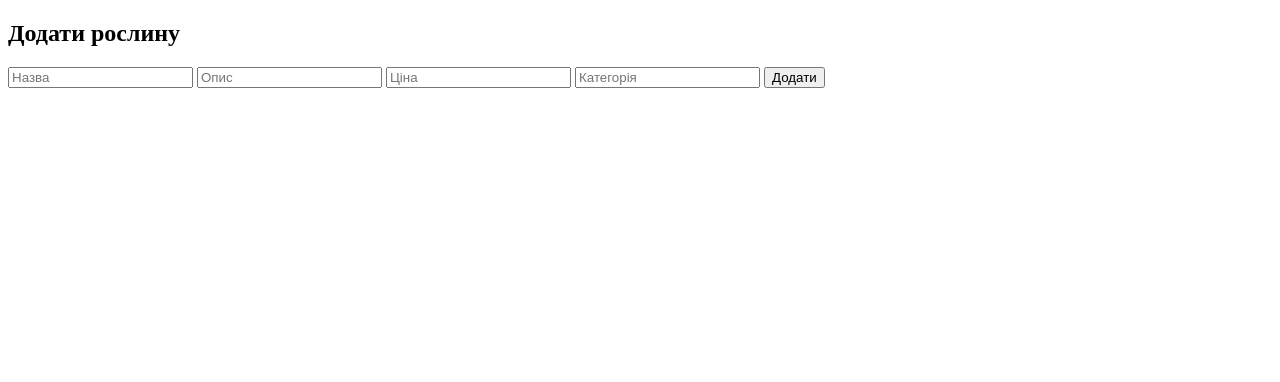
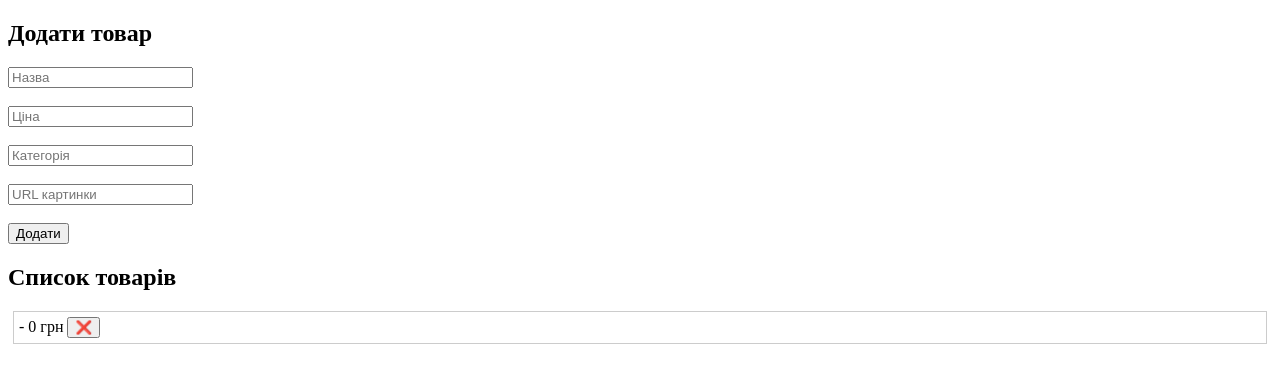
Before and after one commit to Ivanka3006/verdanoe, a website: page admin.html in a window 1280 px wide. Both pictures are taken after a click on the button "Додати". Drawn offline with Linux system fonts and the light colour scheme.

Commit message:
Update admin.html

```diff
--- a/admin.html
+++ b/admin.html
@@ -7,66 +7,67 @@
 
 <body>
 
-<h2>Додати рослину</h2>
+<h2>Додати товар</h2>
 
-<input id="name" placeholder="Назва">
-<input id="desc" placeholder="Опис">
-<input id="price" placeholder="Ціна">
-<input id="category" placeholder="Категорія">
+<input id="name" placeholder="Назва"><br><br>
+<input id="price" placeholder="Ціна"><br><br>
+<input id="category" placeholder="Категорія"><br><br>
+<input id="image" placeholder="URL картинки"><br><br>
 
-<button onclick="addPlant()">Додати</button>
+<button onclick="addProduct()">Додати</button>
+
+<h2>Список товарів</h2>
+<div id="list"></div>
 
 <script>
-function addPlant() {
+function addProduct() {
   const name = document.getElementById("name").value;
-  const desc = document.getElementById("desc").value;
   const price = document.getElementById("price").value;
   const category = document.getElementById("category").value;
+  const image = document.getElementById("image").value;
 
   let plants = JSON.parse(localStorage.getItem("plants")) || [];
 
-  plants.push({
-    name,
-    desc,
-    price,
-    category
-  });
-
-  localStorage.setItem("plants", JSON.stringify(plants));
-
-  alert("Додано!");
-
-  document.getElementById("name").value = "";
-  document.getElementById("desc").value = "";
-  document.getElementById("price").value = "";
-  document.getElementById("category").value = "";
-}
-</script>
-
-</body>
-</html>
-
-<script>
-function addProduct() {
-  let name = document.getElementById("name").value;
-  let price = document.getElementById("price").value;
-  let category = document.getElementById("category").value;
-  let image = document.getElementById("image").value;
-
-  let plants = JSON.parse(localStorage.getItem("plants")) || [];
-
-  let newProduct = {
+  const newProduct = {
     id: Date.now(),
-    name,
+    name: name,
     price: Number(price),
-    category,
-    image
+    category: category,
+    image: image
   };
 
   plants.push(newProduct);
 
   localStorage.setItem("plants", JSON.stringify(plants));
 
-  alert("Товар додано!");
+  renderList();
 }
+
+function renderList() {
+  let plants = JSON.parse(localStorage.getItem("plants")) || [];
+
+  const list = document.getElementById("list");
+
+  list.innerHTML = plants.map((p, i) => `
+    <div style="border:1px solid #ccc; margin:5px; padding:5px;">
+      ${p.name} - ${p.price} грн
+      <button onclick="deleteItem(${i})">❌</button>
+    </div>
+  `).join("");
+}
+
+function deleteItem(index) {
+  let plants = JSON.parse(localStorage.getItem("plants")) || [];
+
+  plants.splice(index, 1);
+
+  localStorage.setItem("plants", JSON.stringify(plants));
+
+  renderList();
+}
+
+renderList();
 </script>
+
+</body>
+</html>
```
